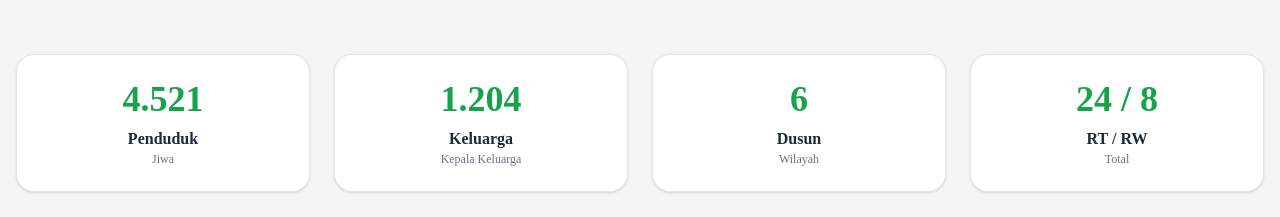
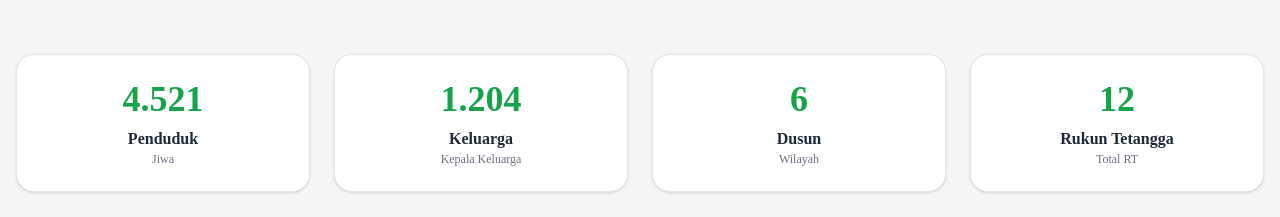
Before and after one commit to pallakawe/websitedesanambaru, a Next.js app: page / in a window 1280 px wide. Shown: the part 1332-1549 px from the top of the page. Built offline with nearby package versions, Linux system fonts and the light colour scheme; no server answers; the database is empty.

Commit message:
Fix: Update statistics metrics to exactly 12 RTs and clear out RWs

```diff
--- a/app/data/page.tsx
+++ b/app/data/page.tsx
@@ -34,7 +34,7 @@ export default function DataDesa() {
             <p className="font-medium text-gray-600">Kepala Keluarga</p>
           </div>
           <div className="bg-white p-8 rounded-3xl border shadow-sm text-center flex flex-col justify-center transform transition hover:scale-105">
-            <h3 className="text-4xl font-black text-gray-900 mb-2">24</h3>
+            <h3 className="text-4xl font-black text-gray-900 mb-2">12</h3>
             <p className="font-medium text-gray-600">RT (Rukun Tetangga)</p>
           </div>
           <div className="bg-white p-8 rounded-3xl border shadow-sm text-center flex flex-col justify-center transform transition hover:scale-105">
--- a/app/page.tsx
+++ b/app/page.tsx
@@ -66,7 +66,7 @@ export default function Home() {
               { label: 'Penduduk', value: '4.521', desc: 'Jiwa' },
               { label: 'Keluarga', value: '1.204', desc: 'Kepala Keluarga' },
               { label: 'Dusun', value: '6', desc: 'Wilayah' },
-              { label: 'RT / RW', value: '24 / 8', desc: 'Total' },
+              { label: 'Rukun Tetangga', value: '12', desc: 'Total RT' },
             ].map((stat, i) => (
               <div key={i} className="bg-white p-6 rounded-2xl shadow-sm border hover:border-primary transition-colors">
                 <h3 className="text-4xl font-black text-primary mb-2">{stat.value}</h3>
```
